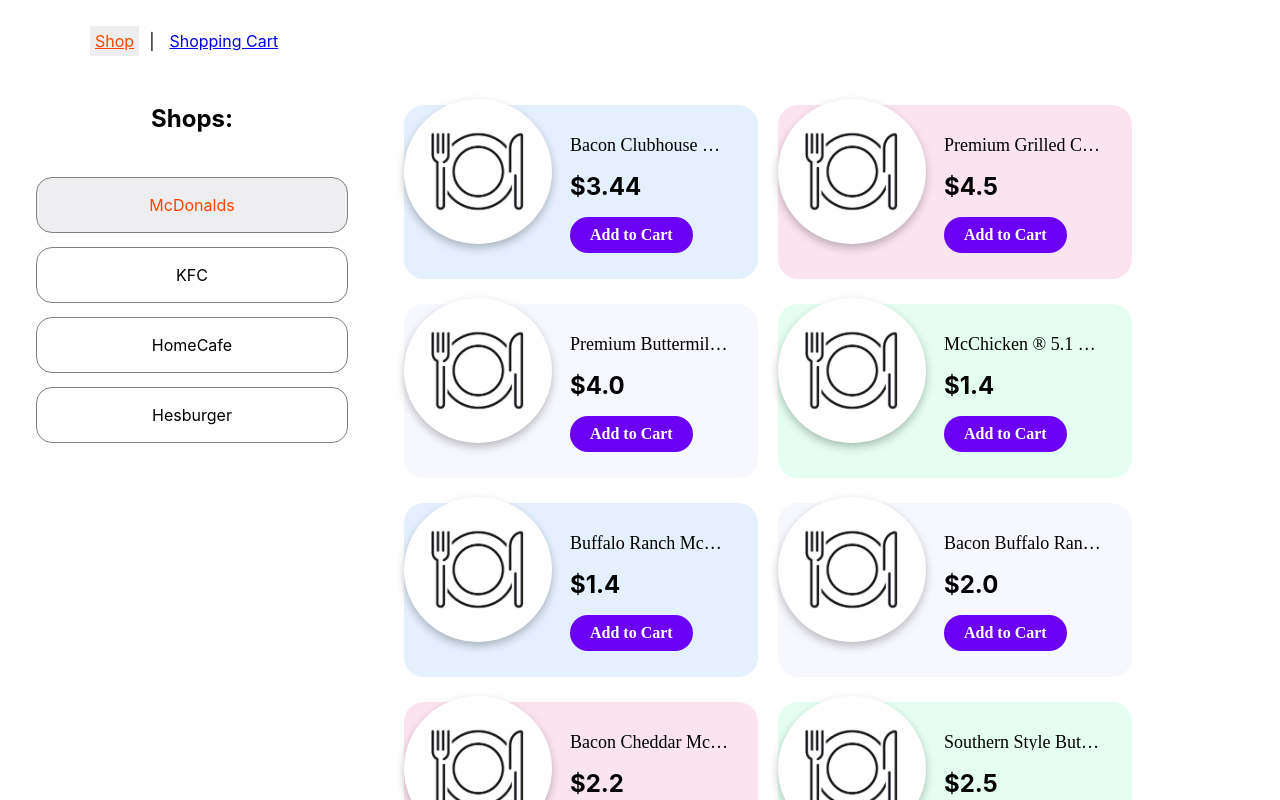
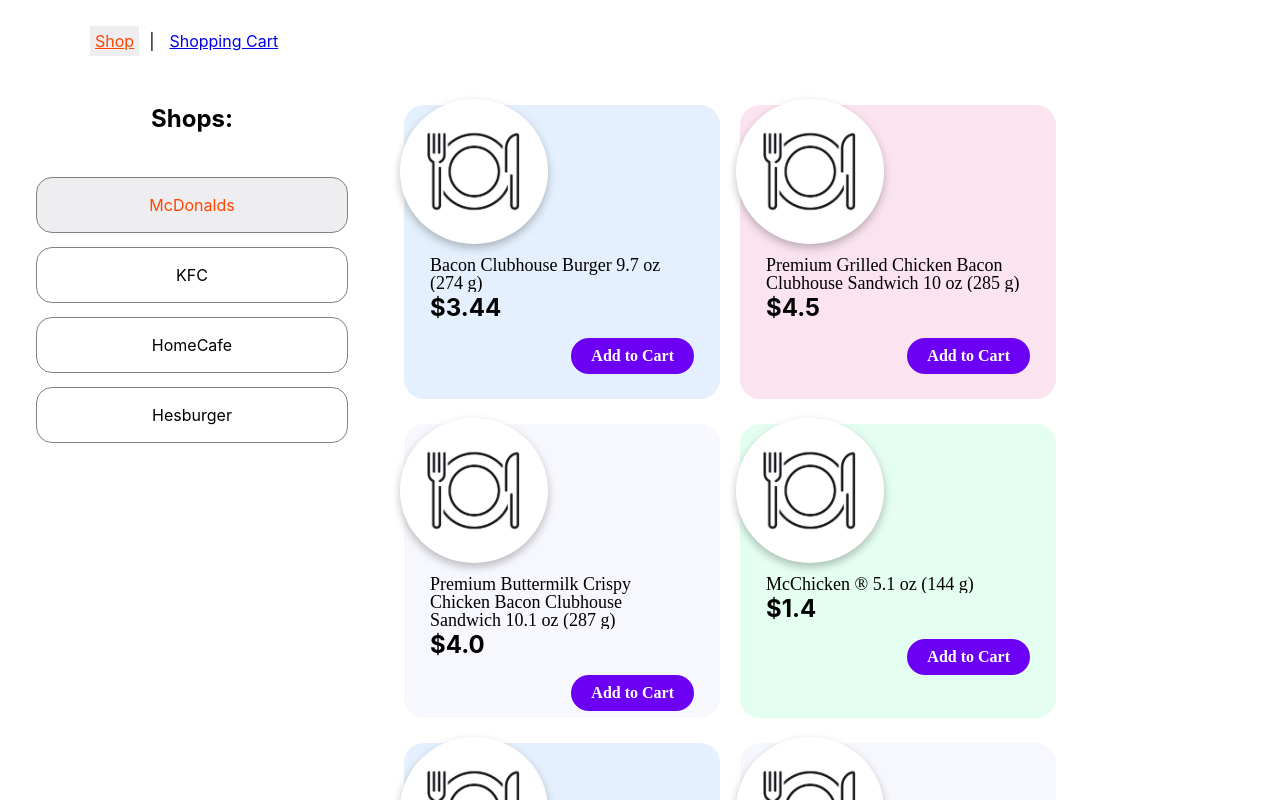
Before and after one commit to hustle2live/ElifTech_Test-task, a React (Create React App) app: page /shop in a window 1280 px wide. Shown: the top 800 px of the page. Built offline with nearby package versions, Linux system fonts and the light colour scheme.

Commit message:
moderate menu list name view

```diff
--- a/src/components/Menu.jsx
+++ b/src/components/Menu.jsx
@@ -51,7 +51,7 @@ const MenuPage = () => {
                         alt={NAME}
                      />
                      <div className={styles.shopMenu__item_frame}>
-                        <h3 className={styles.shopMenu__item_name}>{NAME}</h3>
+                        <h4 className={styles.shopMenu__item_name}>{NAME}</h4>
                         <p className={styles.shopMenu__item_price}>{PRICE}</p>
                         <button className={styles.shopMenu__item_button}>Add to Cart</button>
                      </div>
--- a/src/index.module.scss
+++ b/src/index.module.scss
@@ -75,11 +75,13 @@ body {
 
    &__item {
       display: flex;
-      width: 330px;
-      height: 150px;
+      flex-direction: column;
+
+      width: 300px;
+      height: 270px;
       border-radius: 20px;
       margin: 15px 0 10px 20px;
-      padding: 12px;
+      padding: 12px 8px;
 
       &:nth-child(n) {
          background: rgba(122, 179, 243, 0.2);
@@ -95,24 +97,40 @@ body {
          background: rgba(120, 247, 187, 0.2);
       }
 
+      &_frame {
+         display: flex;
+         flex-direction: column;
+         align-items: flex-start;
+         padding: 0px;
+         width: auto;
+         height: 136px;
+         left: 168.92px;
+         top: 42.63px;
+         margin: 12px 18px;
+
+         h4 {
+            width: 100%;
+            display: -webkit-box;
+            -webkit-box-orient: vertical;
+            -webkit-line-clamp: 3;
+            overflow: hidden;
+         }
+      }
+
       &_name {
          width: 158px;
          font-family: Poppins;
          font-style: normal;
          font-weight: normal;
          font-size: 18px;
-         line-height: 20px;
+         line-height: 18px;
          color: #000000;
-
-         white-space: nowrap;
-         overflow: hidden;
-         text-overflow: ellipsis;
-         max-height: 50px;
          padding-right: 10px;
+         margin: 0;
       }
 
       &_price {
-         width: 180px;
+         width: 158px;
          font-weight: bold;
          font-size: 24px;
          line-height: 32px;
@@ -132,18 +150,6 @@ body {
          border-radius: 50%;
       }
 
-      &_frame {
-         display: flex;
-         flex-direction: column;
-         align-items: flex-start;
-         padding: 0px;
-         width: 158px;
-         height: 136px;
-         left: 168.92px;
-         top: 42.63px;
-         margin-left: 18px;
-      }
-
       &_button {
          display: flex;
          flex-direction: row;
@@ -159,6 +165,9 @@ body {
          border-radius: 20px;
          border: #d7d6fc;
          cursor: pointer;
+         margin-bottom: 0;
+         align-self: flex-end;
+         justify-self: flex-end;
          &:hover {
             background-color: #a5a5a571;
             color: #6b00f5;
```
